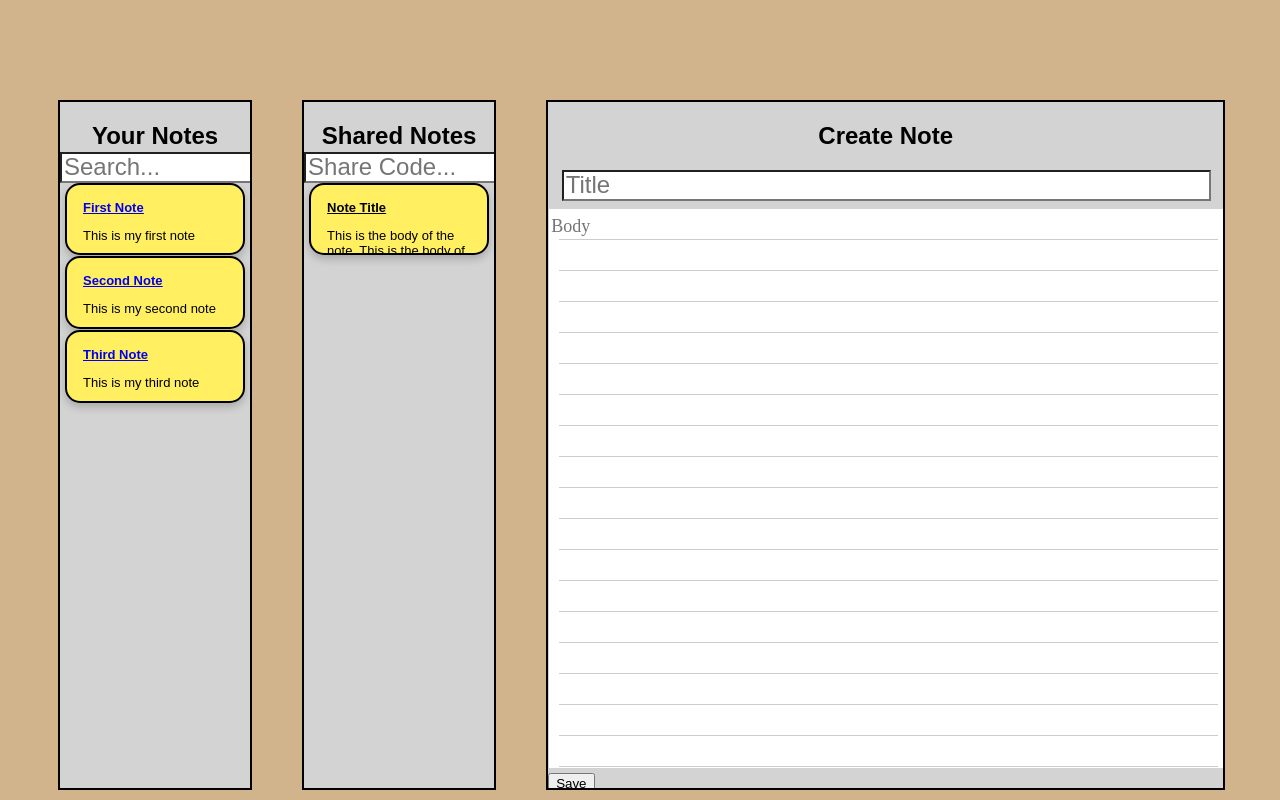
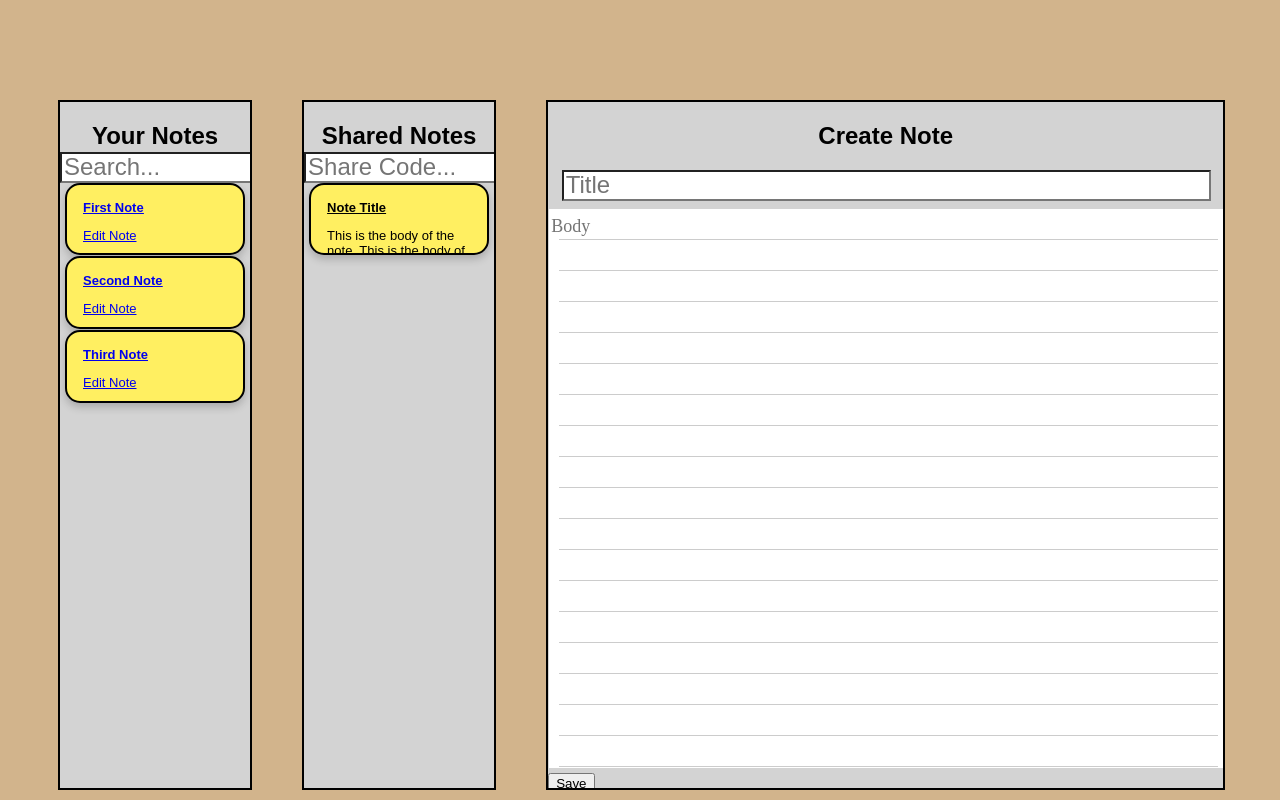
Before and after one commit to CarverWasTaken/MusketeerNotes, a Flask app: page /notes in a window 1280 px wide. Run offline with Flask 2, Linux system fonts and the light colour scheme.

Commit message:
Added edit note link on indivdual notes

```diff
--- a/FrontEnd/templates/MainPage.html
+++ b/FrontEnd/templates/MainPage.html
@@ -17,9 +17,12 @@
             <input type="text" class="noteSearch" placeholder="Search..."></input>
             <div class="notecol">
                 {% for key, value in notes.items() %}
+
                 <div class="card">
                     <div class="container">
                         <a href="/note/{{key}}"><p><u><b>{{value.title}}</b></u></p></a>
+                        <a href="/note/{{key}}">Edit Note</a>
+
                         <p>{{value.text}}</p>
                     </div>
                 </div>
```
